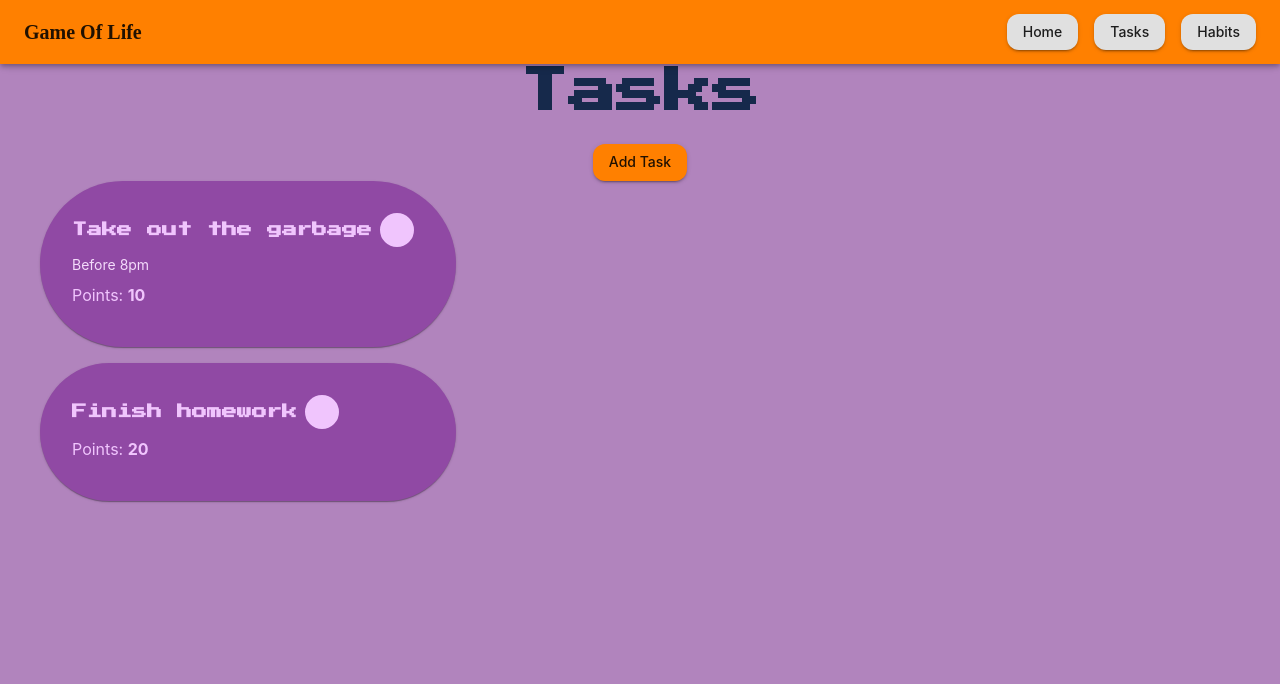
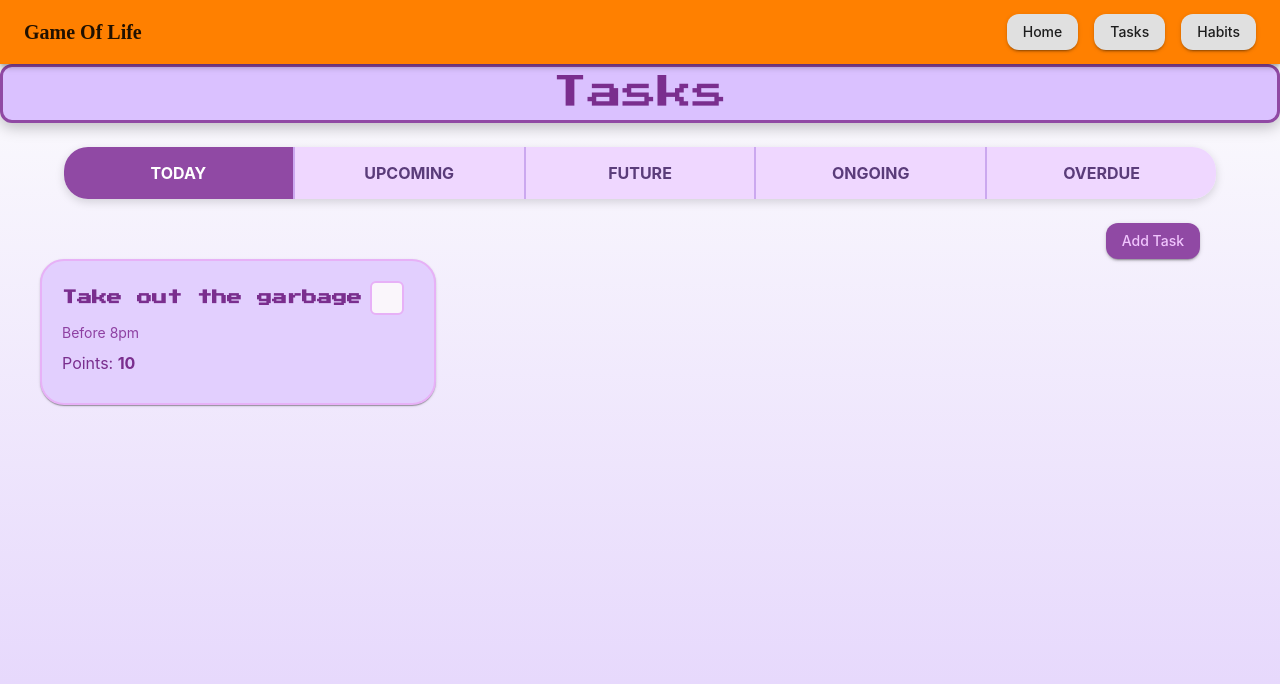
Before and after one commit to AmineSaoudi/game-of-life, a React app in the folder frontend/: page /Tasks in a window 1280 px wide. Shown: the top 684 px of the page. Built offline with nearby package versions, Linux system fonts and the light colour scheme; the HTML template or start-up script is replaced by a standard one.

Commit message:
Added task types to tasks page

```diff
--- a/frontend/src/pages/TasksPage/TaskCard.jsx
+++ b/frontend/src/pages/TasksPage/TaskCard.jsx
@@ -6,14 +6,15 @@ export default function TaskCard({ task, onComplete }) {
     <Card
       sx={{
         marginBottom: 2,
-        padding: 2,
+        padding: 0.5,
         width: "30%",
-        bgcolor: "#9049A4",
-        color: "#F0C5FD",
-        borderRadius: 10,
+        bgcolor: "#E2CFFE",
+        color: "#7A2E8E",
+        border: "2px solid #e7b1f7ff",
+        borderRadius: 2,
         boxShadow: 1,
         "&:hover": {
-          bgcolor: "#7F3F92",
+          bgcolor: "#d3b7feff",
           boxShadow: 1,
           transform: "scale(1.001)",
         },
@@ -21,8 +22,10 @@ export default function TaskCard({ task, onComplete }) {
       }}
     >
       <CardContent>
-        {/* Task title and checkbox container */}
+        {/* Task title and checkbox container. So that they're on the same line. */}
         <Box sx={{ display: "flex", alignItems: "center", gap: 1 }}>
+
+          {/* Task Title */}
           <Typography variant="h6" sx={{
             fontFamily: "'Press Start 2P', cursive",
             fontSize: "15px"
@@ -31,14 +34,15 @@ export default function TaskCard({ task, onComplete }) {
             {task.title}
           </Typography>
 
+          {/* Checkbox */}
           <Box
             onClick={() => !task.completed && onComplete(task.id)}
             sx={{
               width: 30,
               height: 30,
-              bgcolor: task.completed ? "green" : "#F0C5FD",
-              borderRadius: 2,
-              border: "2px solid #F0C5FD",
+              bgcolor: task.completed ? "green" : "#faf6fbff",
+              borderRadius: 0.5,
+              border: "2px solid #e7b1f7ff",
               cursor: task.completed ? "default" : "pointer",
               display: "flex",
               alignItems: "center",
@@ -66,16 +70,27 @@ export default function TaskCard({ task, onComplete }) {
           </Box>
         </Box>
 
+        {/* Task Description */}
         {task.description && (
-          <Typography variant="body2" color="#F4DBFB" sx={{ mt: 1 }}>
+          <Typography variant="body2" color="#8e40a2ff" sx={{ mt: 1 }}>
             {task.description}
           </Typography>
         )}
 
+        {/* Task Due Date */}
+        {task.duedate && (
+          <Typography variant = "body2" color="#8e40a2ff" sx={{ mt: 1 }}>
+            {task.duedate}
+          </Typography>
+        )
+        }
+
+        {/* Associated points/difficulty level */}
         <Typography sx={{ mt: 1 }}>
           Points: <b>{task.points}</b>
         </Typography>
 
+        {/* Task Frequency (for habit tasks) */}
         {task.frequency && (
           <Typography variant="caption">Frequency: {task.frequency}</Typography>
         )}
--- a/frontend/src/pages/TasksPage/tasksPage.jsx
+++ b/frontend/src/pages/TasksPage/tasksPage.jsx
@@ -1,5 +1,6 @@
 import React, { useState } from "react";
-import { Box, Typography, Button, Dialog, DialogTitle, DialogContent, TextField, DialogActions } from "@mui/material";
+import { Box, Typography, Button, Dialog, DialogTitle, DialogContent, TextField, DialogActions,
+    Collapse, Slide } from "@mui/material";
 import TaskCard from "./TaskCard";
 
 export default function TasksPage() {
@@ -10,6 +11,7 @@ export default function TasksPage() {
       id: 1,
       title: "Take out the garbage",
       description: "Before 8pm",
+      dueDate: new Date(2025, 10, 15),
       points: 10,
       completed: false,
     },
@@ -21,7 +23,10 @@ export default function TasksPage() {
     }
   ]);
 
-  const [open, setOpen] = useState(false); // controls popup visibility
+  // --Popup window for adding new task logic--
+
+  // controls popup visibility
+  const [open, setOpen] = useState(false);
   // initially fields of new task are empty
   const [newTask, setNewTask] = useState({
     title: "",
@@ -29,9 +34,10 @@ export default function TasksPage() {
     points: ""
   })
 
+  // logic for opening and closing the add task popup window
   const handleOpen = () => setOpen(true);
   // when done creating a new task, reset new task fiels to empty
-  //  to accomodate next new task
+  // to accomodate next new task
   const handleClose = () => {
     setNewTask({ title: "", description: "", points: "" });
     setOpen(false);
@@ -59,35 +65,124 @@ export default function TasksPage() {
     setTasks(tasks.map(task =>
       (task.id === taskId) ? { ...task, completed: true } : task
     ));
+
+    // Remove after animation finishes (same as Collapse timeout)
+    setTimeout(() => {
+        setTasks(tasks => tasks.filter(task => task.id !== taskId));
+    }, 400);
   };
 
+  // --Filtering task type logic--
+
+  const [filter, setFilter] = useState("today");
+
+  const filterTasks = (task) => {
+    // current day at midnight
+    const now = new Date();
+    now.setHours(0, 0, 0, 0);
+    const due = task.dueDate ? new Date(task.dueDate) : null;
+
+    switch(filter) {
+        case "today":
+        return due && due.toDateString() === now.toDateString();
+        case "upcoming":
+        return due && (due - now) > 0 && (due - now) <= 14 * 24 * 60 * 60 * 1000;
+        case "future":
+        return due && (due - now) > 14 * 24 * 60 * 60 * 1000;
+        case "ongoing":
+        return !due;
+        case "overdue":
+        return due && (due < now) && !task.completed;
+        default:
+        return true;
+    }
+  }
+
   return (
+    // Container for page
     <Box sx={{
       width: "100%",
       minHeight: "100vh",
       boxSizing: "border-box",
       overflowX: "hidden",   // prevent horizontal scroll
-      bgcolor: '#B184BD'
+      background: "linear-gradient(180deg, #fbfbfdff 0%, #e1cffcff 100%)",
       }}>
-      <Typography variant="h3" textAlign="center" mb={3} sx={{ fontFamily: "'Press Start 2P', cursive"}}>
-        Tasks
-      </Typography>
+
+      {/* Title Card */}
+      <Box sx={{
+        bgcolor: "#DAC1FF",
+        color: "#7A2E8E",
+        borderRadius: 1,
+        boxShadow: "0px 4px 15px rgba(0,0,0,0.25)",
+        border: "3px solid #9049A4",
+        fontFamily: "'Press Start 2P', cursive",
+        mb: 3,
+      }}>
+        <Typography fontSize='35px' textAlign="center" sx={{
+            fontFamily: "'Press Start 2P', cursive"
+        }}>
+            Tasks
+        </Typography>
+      </Box>
+
+
+      {/* REFORMAT THIS */}
+      {/* Filter Bar */}
+      <Box
+        sx={{
+          display: "flex",
+          width: "90%",
+          mx: "auto",
+          mt: 2,
+          borderRadius: 2,
+          overflow: "hidden",
+          boxShadow: "0 3px 10px rgba(0,0,0,0.15)"
+        }}
+      >
+      {["today", "upcoming", "future", "ongoing", "overdue"].map(section => (
+      <Box
+        key={section}
+        onClick={() => setFilter(section)}
+        sx={{
+            flex: 1,
+            py: 2,
+            textAlign: "center",
+            cursor: "pointer",
+            userSelect: "none",
+            bgcolor: filter === section ? "#9049A4" : "#EFD7FF",
+            color: filter === section ? "white" : "#5A3C7A",
+            fontWeight: "bold",
+            borderRight: section !== "overdue" ? "2px solid #CBA8EF" : "none",
+            transition: "0.25s",
+            "&:hover": {
+            bgcolor: filter === section ? "#7a3b90" : "#dcbfff"
+            }
+        }}
+      >
+        {section.toUpperCase()}
+      </Box>
+      ))}
+      </Box>
+
+
 
       {/* Add Task Button */}
-      <Box textAlign="center" mt={3}>
-        <Button variant="contained" onClick={handleOpen}>
+      <Box textAlign="right" mt={3} mr={10}>
+        <Button variant="contained" sx={{
+            bgcolor: '#9049A4',
+            color: '#F0C5FD'
+        }}
+        onClick={handleOpen}>
           Add Task
         </Button>
       </Box>
 
       {/* Task List */}
-      <Box sx={{ width: '100%', marginLeft: 5 }}>
-        {tasks.map(task => (
-          <TaskCard
-            key={task.id}
-            task={task}
-            onComplete={handleComplete}
-          />
+      <Box sx={{ width: '100%', px: 5 }}>
+        {tasks.filter(filterTasks).map(task => (
+            <Collapse key={task.id} in={!task.completed} timeout={300}>
+                <TaskCard task={task} onComplete={handleComplete} />
+            </Collapse>
         ))}
       </Box>
 
```
